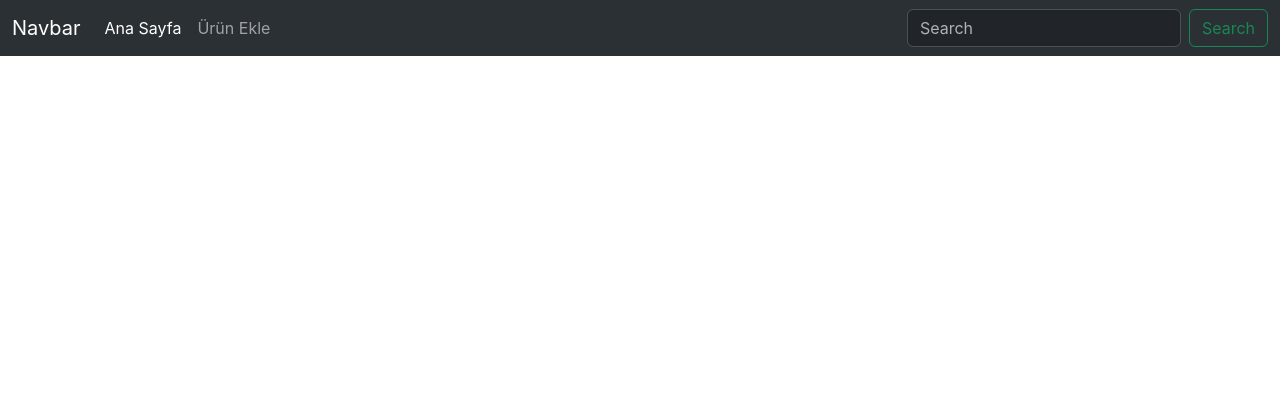
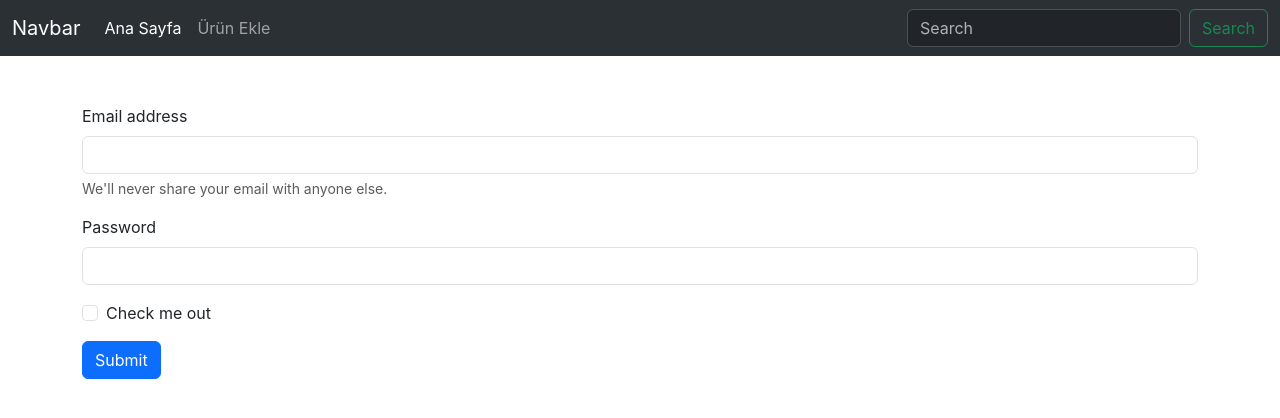
Before and after one commit to halit-kalayci-instruction/tobeto-b-react, a React (Create React App) app: page /add-product in a window 1280 px wide. Shown: the top 418 px of the page. Built offline with nearby package versions, Linux system fonts and the light colour scheme.

Commit message:
form design

```diff
--- a/src/App.tsx
+++ b/src/App.tsx
@@ -3,6 +3,7 @@
 import Homepage from "./pages/Homepage/Homepage";
 import ProductDetail from "./pages/ProductDetail/ProductDetail";
 import Navbar from "./components/Navbar/Navbar";
+import AddProduct from "./pages/AddProduct/AddProduct";
 
 function App(): ReactElement {
 	return (
@@ -11,6 +12,7 @@
 			<Routes>
 				<Route path="/" element={<Homepage />}></Route>
 				<Route path="/product-detail/:id" element={<ProductDetail />}></Route>
+				<Route path="/add-product" element={<AddProduct />}></Route>
 			</Routes>
 		</>
 	);
--- /dev/null
+++ b/src/pages/AddProduct/AddProduct.tsx
@@ -0,0 +1,45 @@
+import React from "react";
+
+type Props = {};
+
+const AddProduct = (props: Props) => {
+	return (
+		<div className="container mt-5">
+			<form>
+				<div className="mb-3">
+					<label className="form-label">Email address</label>
+					<input
+						type="email"
+						className="form-control"
+						id="exampleInputEmail1"
+						aria-describedby="emailHelp"
+					/>
+					<div id="emailHelp" className="form-text">
+						We'll never share your email with anyone else.
+					</div>
+				</div>
+				<div className="mb-3">
+					<label className="form-label">Password</label>
+					<input
+						type="password"
+						className="form-control"
+						id="exampleInputPassword1"
+					/>
+				</div>
+				<div className="mb-3 form-check">
+					<input
+						type="checkbox"
+						className="form-check-input"
+						id="exampleCheck1"
+					/>
+					<label className="form-check-label">Check me out</label>
+				</div>
+				<button type="submit" className="btn btn-primary">
+					Submit
+				</button>
+			</form>
+		</div>
+	);
+};
+
+export default AddProduct;
```
